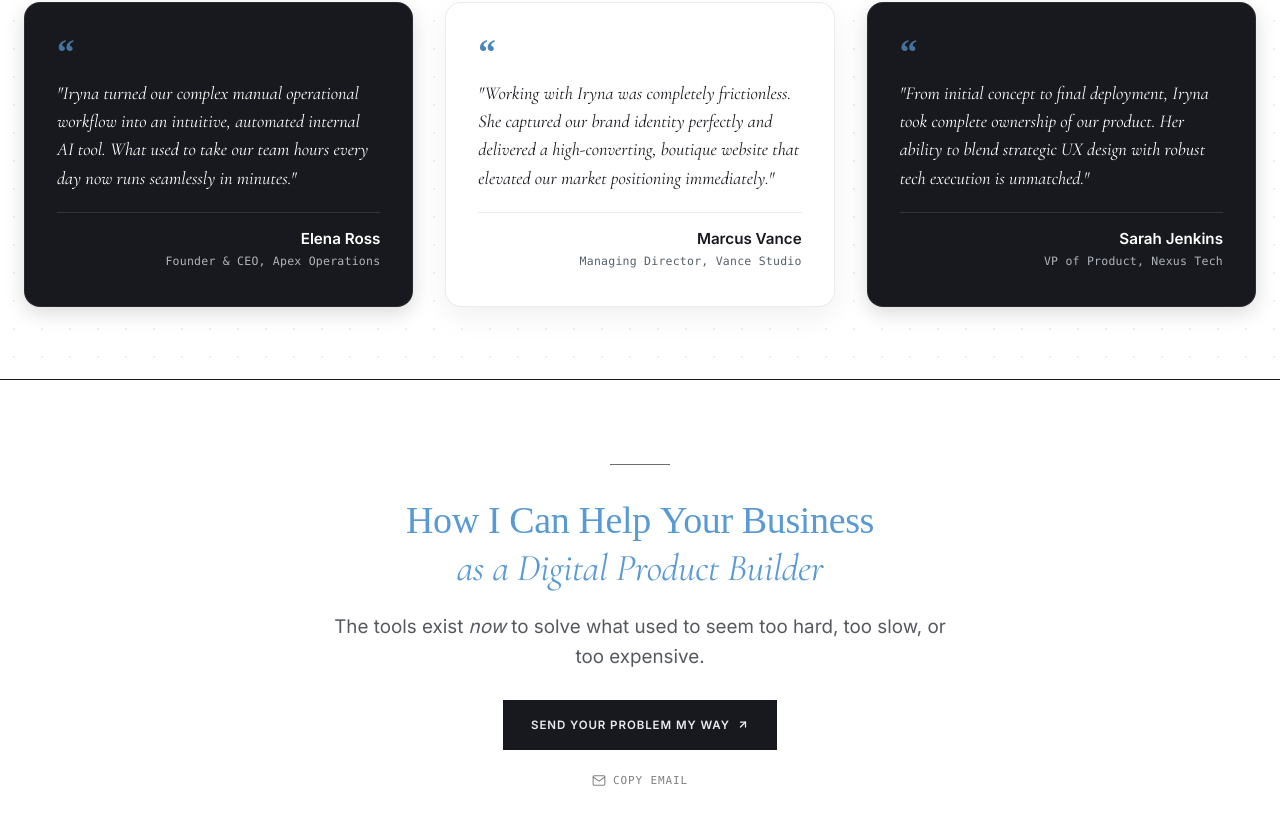
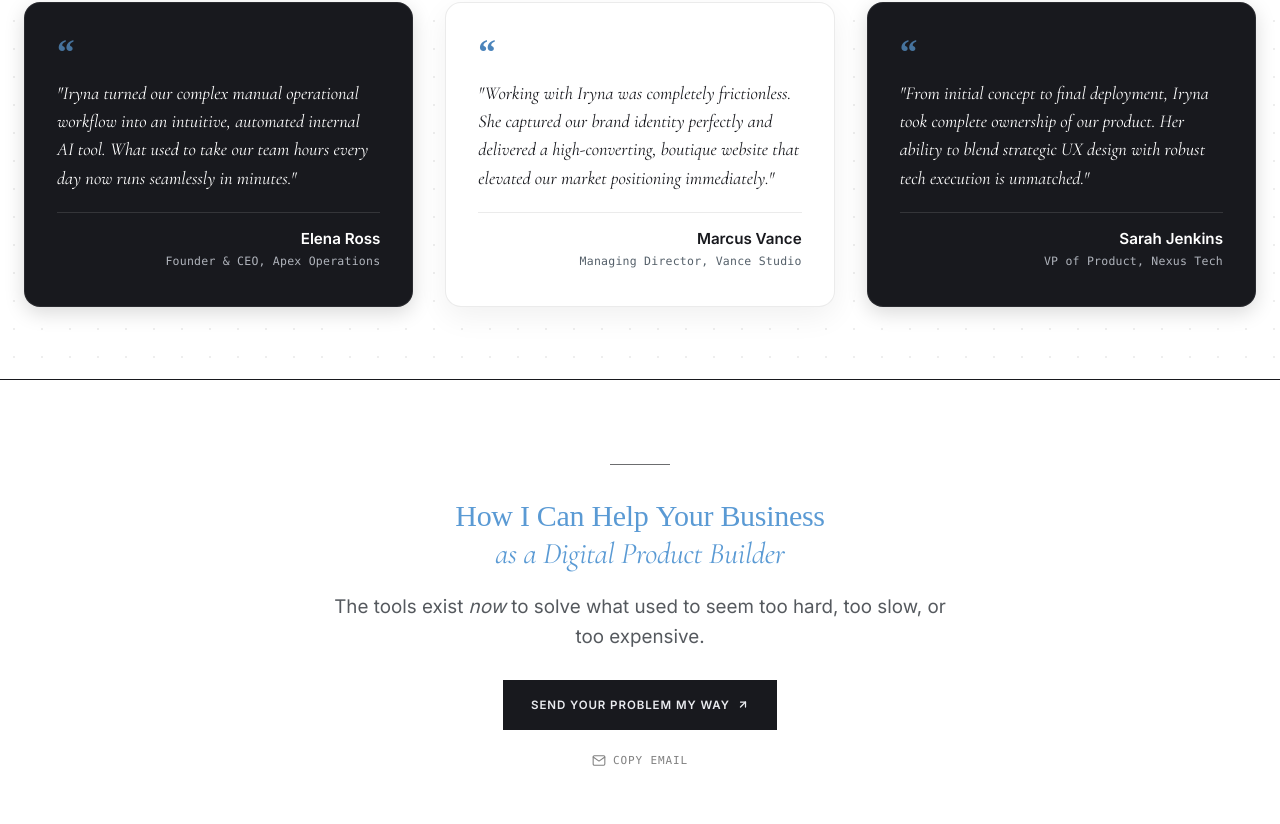
Before and after one commit to Irene2828/porfoliojuly, a Next.js app: page / in a window 1280 px wide. Shown: the part 4073-4897 px from the top of the page. Built offline with nearby package versions, Linux system fonts and the light colour scheme; no server answers; the database is empty; a web font is replaced by a local one.

Commit message:
Reduce prefooter heading font size by 20% in EditorialStatement

```diff
--- a/src/app/v2/components/EditorialStatement.tsx
+++ b/src/app/v2/components/EditorialStatement.tsx
@@ -80,7 +80,7 @@ export default function EditorialStatement() {
         {/* Section Heading */}
         <h2 style={{
           fontFamily: "'Times New Roman', Times, Georgia, serif",
-          fontSize: 'clamp(24px, 4vw, 38px)',
+          fontSize: 'clamp(19px, 3.2vw, 30px)',
           color: '#5a9ad4',
           fontWeight: 500,
           lineHeight: 1.25,
```
